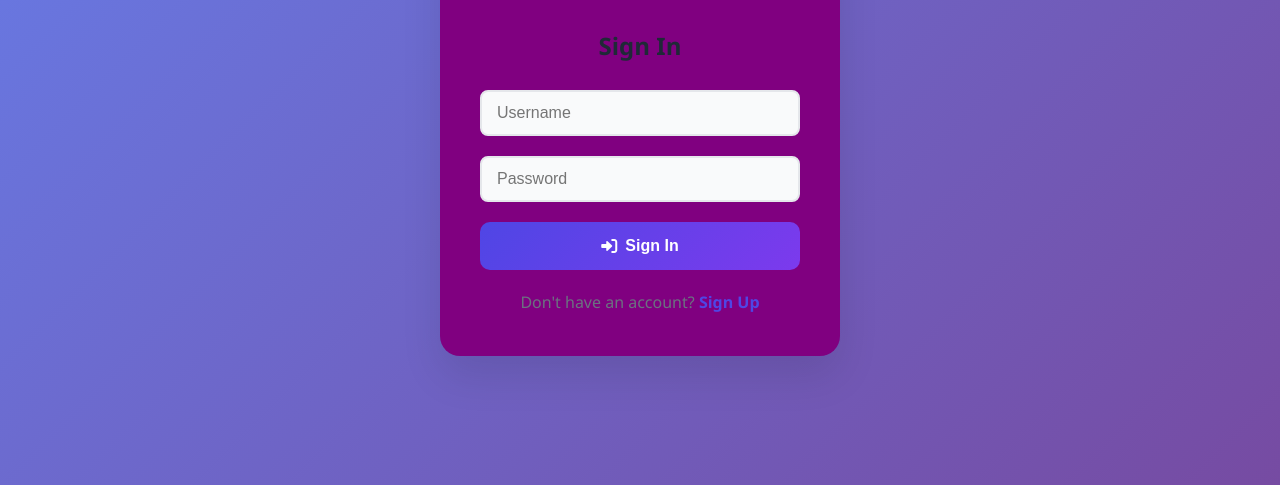
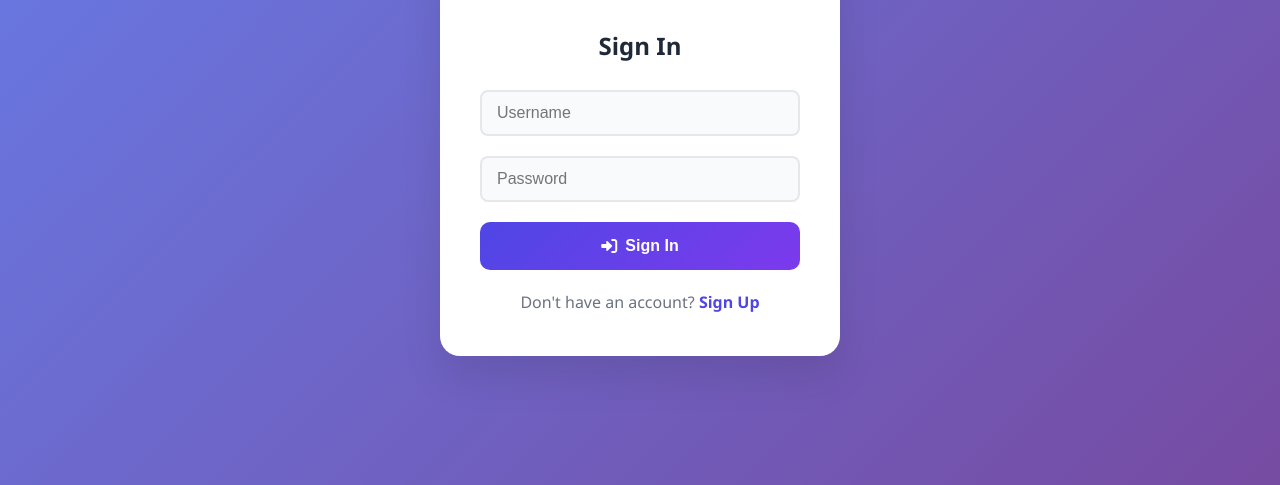
Before and after one commit to marcredcaspe/expense_tracker, a plain HTML site: page index.html in a window 1280 px wide. Shown: the part 315-800 px from the top of the page. Drawn offline with nearby package versions, Linux system fonts and the light colour scheme.

Commit message:
Update styles.css

```diff
--- a/styles.css
+++ b/styles.css
@@ -33,7 +33,7 @@ body {
 }
 
 .auth-card {
-    background: purple;
+    background: white;
     border-radius: 20px;
     box-shadow: 0 20px 40px rgba(0, 0, 0, 0.1);
     padding: 40px;
```
